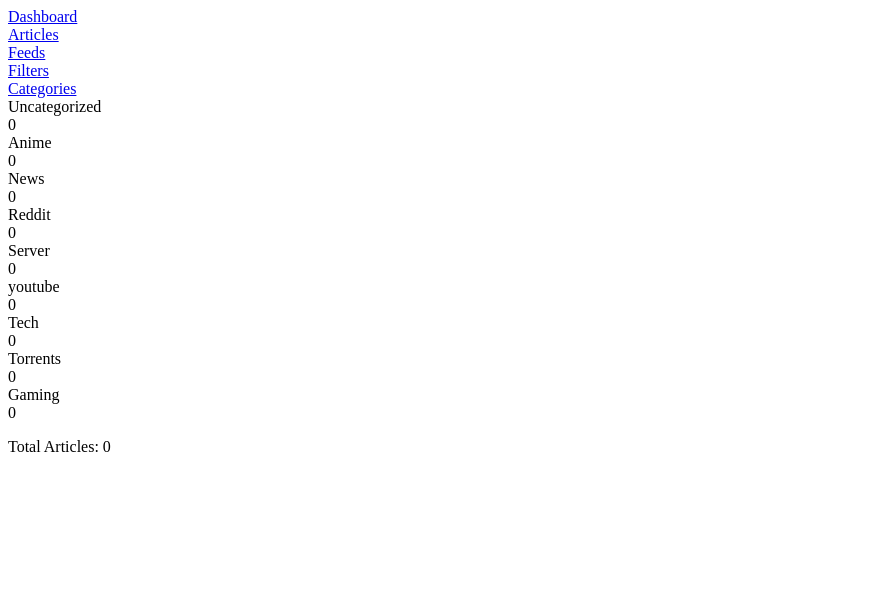
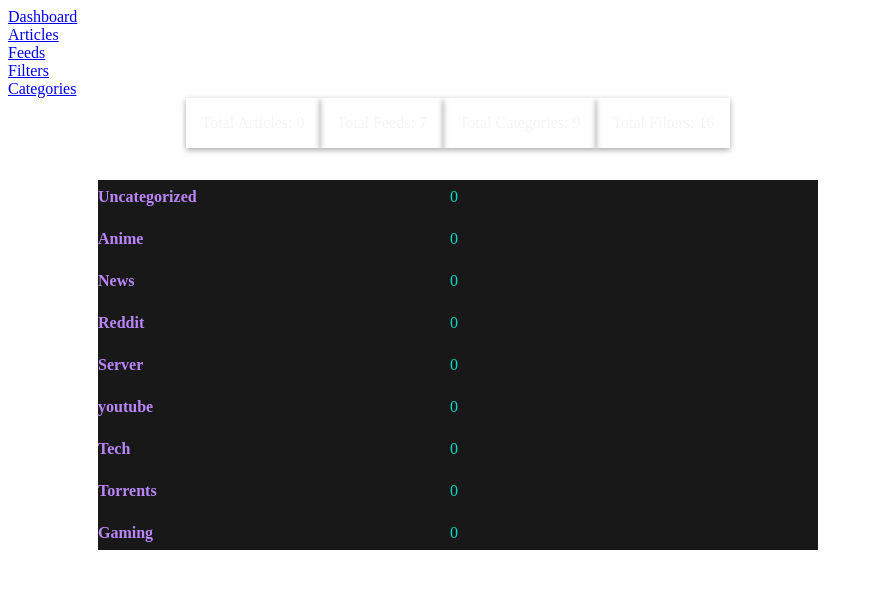
Before and after one commit to setheriox/rss-rails, a Rails app: page /dashboard in a window 1280 px wide. Shown: the top 589 px of the page, without its empty margins (0-873 px from the left). Run offline with Rails 7, Linux system fonts and the light colour scheme; data comes from the database, SQL or seed files in the repository; data that the repository does not hold is empty; some libraries are stand-ins or nearby versions.

Commit message:
Dashboard: styling update

```diff
--- a/app/assets/stylesheets/application.css
+++ b/app/assets/stylesheets/application.css
@@ -36,6 +36,11 @@
 
   --link-hover: #186cf4;
   --link-hover-border: #144390;
+
+  --dash-item-bg: #1e1e1e;
+  --dash-padding: 24px;
+  --dash-margin: 12px auto;
+  --dash-main-gap: 24px;
 }
 
 
--- a/app/controllers/dashboard_controller.rb
+++ b/app/controllers/dashboard_controller.rb
@@ -1,12 +1,17 @@
 class DashboardController < ApplicationController
   def index
-
     @total_articles = Article.count
 
     @categories_count = Category.left_joins(feeds: :articles)
                                 .select('categories.*, COUNT(articles.id) AS articles_count')
                                 .group('categories.id')
                                 .order('articles_count DESC')
+
+    @top_feeds = Feed.joins(:articles)
+                     .group('feeds.name')
+                     .order('COUNT(articles.id) DESC')
+                     .limit(5)
+                     .count
 
     # Basic Count
     @total_articles = Article.count
@@ -19,7 +24,5 @@
     @unread_articles = Article.where(read: false).count
     @starred_articles = Article.where(starred: true).count
     @filtered_articles = Article.where(filtered: true).count
-
-    #@@read_percentage = @total_Articles > 0 ? (@read_articles.to_f / @total_articles * 100).round(1) : 0
   end
 end
--- a/app/views/dashboard/index.html.erb
+++ b/app/views/dashboard/index.html.erb
@@ -1,13 +1,93 @@
 <div class="dashboaard">
+    <div class="d-totals">
+        <div class="d-totals-item">Total Articles: <%= @total_articles %></div>
+        <div class="d-totals-item">Total Feeds: <%= @total_feeds %></div>
+        <div class="d-totals-item">Total Categories: <%= @total_categories %></div>
+        <div class="d-totals-item">Total Filters: <%= @total_filters %></div>
+    </div>
 
-    <div class="dashboard-category">
 
+    <div class="d-main">
+        <div class="d-category">
             <% @categories_count.each do |category| %>
+                <div class="d-c-item">
                     <div class="d-c-name"><%= category.name %></div>
                     <div class="d-c-count"><%= category.articles_count %></div>
+                </div>
             <% end %>
-<p>Total Articles: <%= @total_articles %></p>
-
         </div>
 
+        <div class="d-feeds">
+            <% if @top_feeds.any? %>
+                <% @top_feeds.each_with_index do |(feed_name,count)| %>
+                    <div class="d-f-item">
+                        <div class="d-f-name"><%= feed_name %></div>
+                        <div class="d-f-count"><%= count %></div>
                     </div>
+                <% end %>
+            <% end %>
+        </div>
+    </div>
+</div>
+
+<style>
+.dashboaard {
+  background-color: var(--surface);
+  padding: var(--dash-padding);
+  border-radius: var(--border-radius);
+  max-width: 900px;
+  margin: var(--dash-margin);
+  font-size: var
+}
+
+.d-totals {
+  display: flex;
+  justify-content: center;
+  gap: var(--entry-gap);
+  margin-bottom: 2rem;
+}
+
+.d-totals-item {
+  background: var(--dash-item-bg);
+  padding: 1rem;
+  border-radius: var(--border-radius);
+  text-align: center;
+  color: #f5f5f5;
+  box-shadow: 0 2px 6px rgba(0, 0, 0, 0.35);
+}
+
+.d-main {
+  display: flex;
+  gap: var(--dash-main-gap);
+  margin-bottom: 2rem;
+  justify-content: center;
+}
+.d-category, .d-feeds {
+  display: flex;
+  flex-direction: column;
+  gap: 0.5rem 1rem;
+  width: 40%;
+  background: #181818;
+  padding: var(--dash-padding);
+  border-radius: var(--border-radius);
+}
+.d-c-item, .d-f-item {
+  display: flex;
+  justify-content: space-between;
+  align-items: center;
+  padding: 0.5rem 0;
+}
+
+.d-c-name, .d-f-name {
+    width: 40%;
+  font-weight: 600;
+  color: #bb86fc;
+}
+
+.d-c-count, .d-f-count {
+  font-weight: 500;
+  color: #03dac6;
+}
+
+
+</style>
--- a/config/initializers/kaminari_config.rb
+++ b/config/initializers/kaminari_config.rb
@@ -3,10 +3,10 @@
 Kaminari.configure do |config|
   config.default_per_page = 25
   # config.max_per_page = nil
-  config.window = 4
+  config.window = 1
   # config.outer_window = 0
-  config.left = 2
-  config.right = 2
+  config.left = 1
+  config.right = 1
   config.page_method_name = :page
   config.param_name = :page
   config.max_pages = nil
```
Lines whose indentation alone changed are shown as unchanged.
